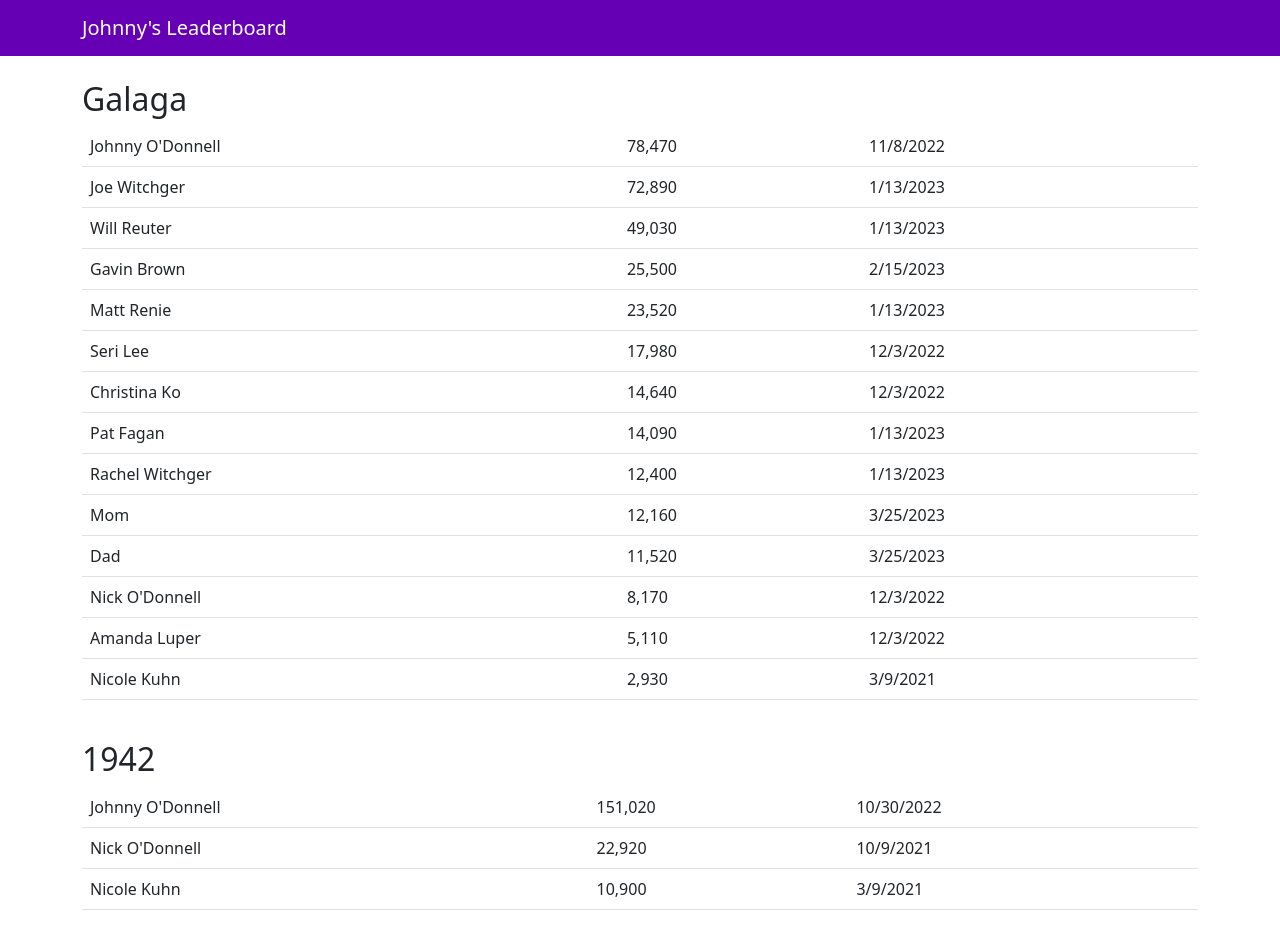
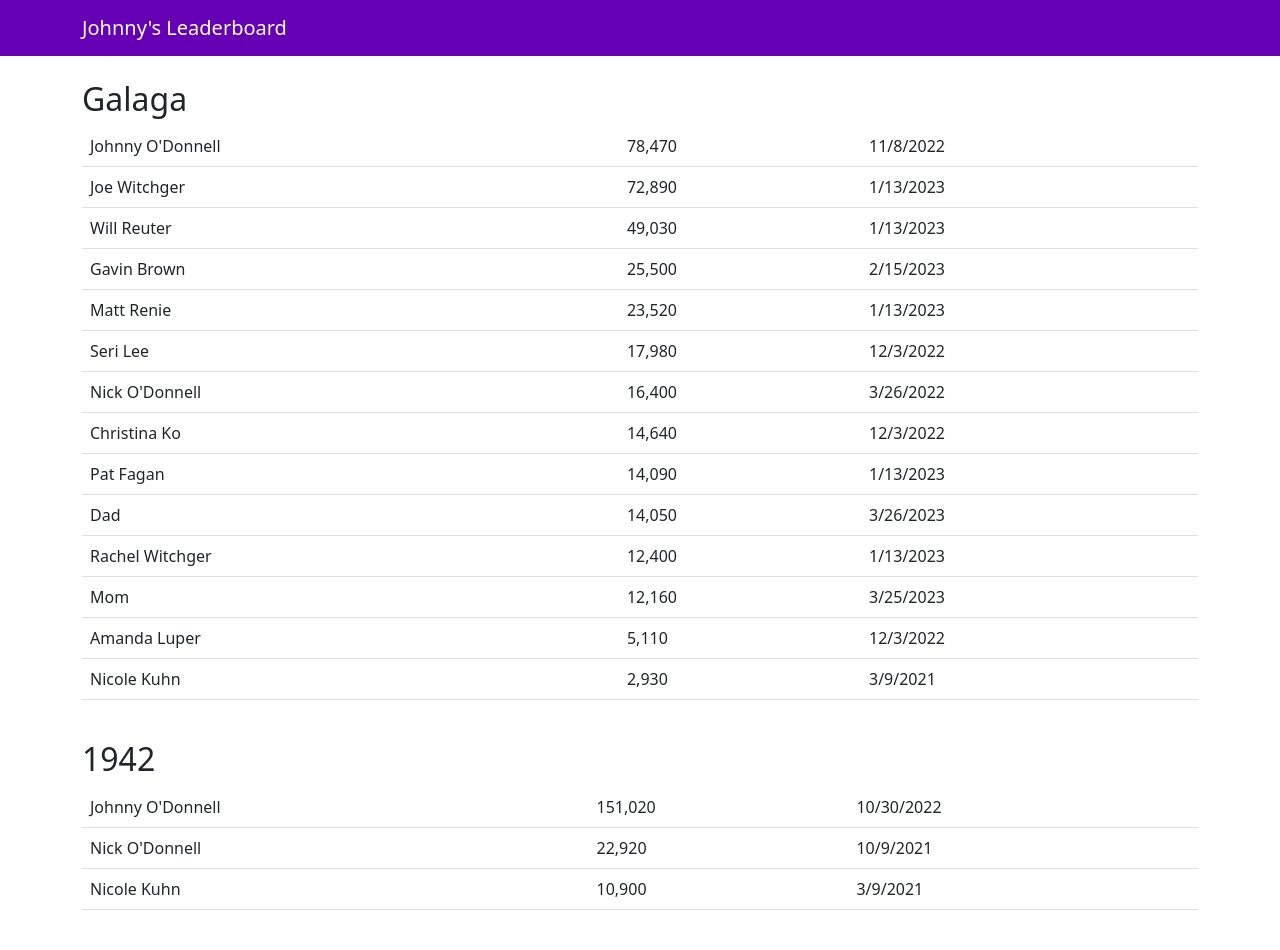
Before and after one commit to johnnyo-games/johnnyo-games.github.io, a Jekyll site: the page built from index.html, in a window 1280 px wide. Built offline with Jekyll 4.4.1, drawn with Linux system fonts in a browser that asks for light colours.

Commit message:
New high scores for Dad and Nick

```diff
--- a/index.html
+++ b/index.html
@@ -37,6 +37,11 @@
             <td>12/3/2022</td>
         </tr>
         <tr>
+            <td>Nick O'Donnell</td>
+            <td>16,400</td>
+            <td>3/26/2022</td>
+        </tr>
+        <tr>
             <td>Christina Ko</td>
             <td>14,640</td>
             <td>12/3/2022</td>
@@ -47,6 +52,11 @@
             <td>1/13/2023</td>
         </tr>
         <tr>
+            <td>Dad</td>
+            <td>14,050</td>
+            <td>3/26/2023</td>
+        </tr>
+        <tr>
             <td>Rachel Witchger</td>
             <td>12,400</td>
             <td>1/13/2023</td>
@@ -55,16 +65,6 @@
             <td>Mom</td>
             <td>12,160</td>
             <td>3/25/2023</td>
-        </tr>
-        <tr>
-            <td>Dad</td>
-            <td>11,520</td>
-            <td>3/25/2023</td>
-        </tr>
-        <tr>
-            <td>Nick O'Donnell</td>
-            <td>8,170</td>
-            <td>12/3/2022</td>
         </tr>
         <tr>
             <td>Amanda Luper</td>
```
